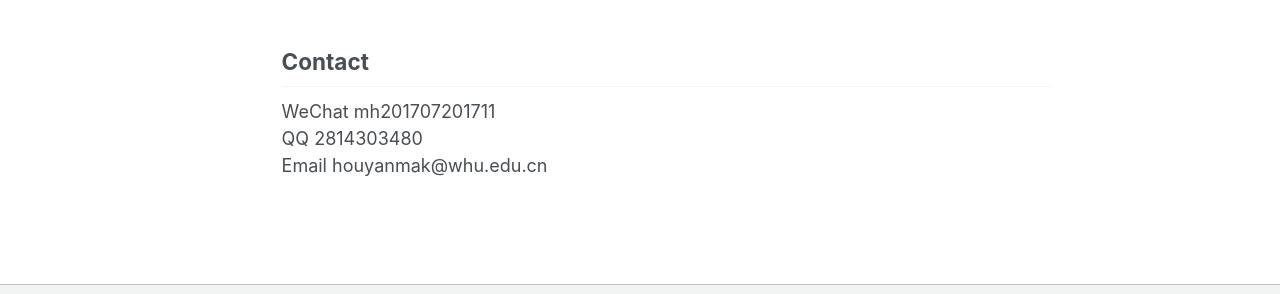
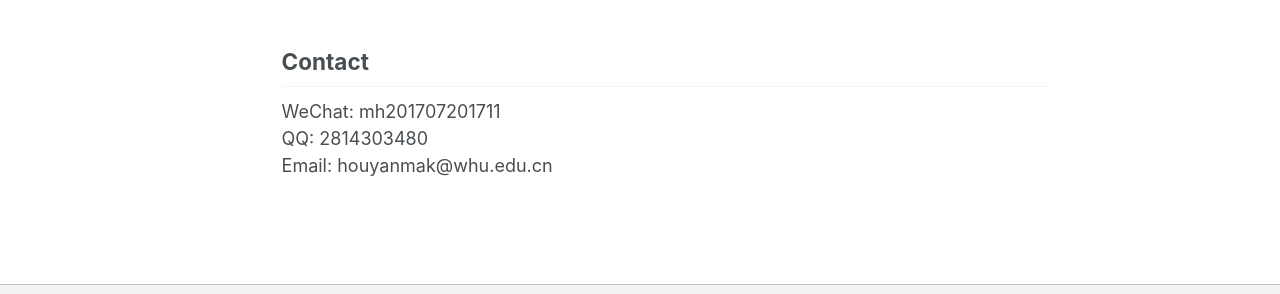
Before and after one commit to haorenmai/haorenmai, a Jekyll site: the page built from _pages/about.md, in a window 1280 px wide and 1095 px high. Shown: the part 673-967 px from the top of the window. Built offline with Jekyll 4.4.1, drawn with Linux system fonts in a browser that asks for light colours; a script bundle is joined from its source files by our own code; library files that are not in the unit come from our copies; part of the change alters nothing that is shown.

```diff
--- a/_pages/about.md
+++ b/_pages/about.md
@@ -30,6 +30,6 @@ Visa: US(B1/B2 until 2036)
 
 Contact
 ---
-WeChat mh201707201711
-QQ 2814303480
-Email houyanmak@whu.edu.cn
+WeChat: mh201707201711
+QQ: 2814303480
+Email: houyanmak@whu.edu.cn
```
